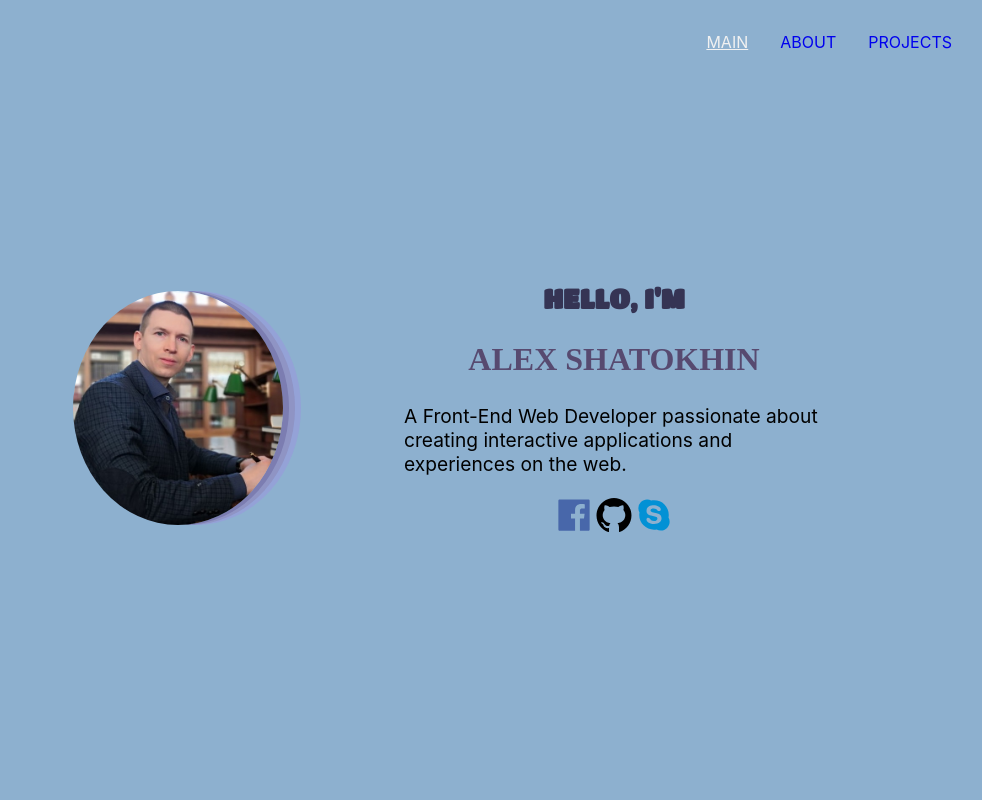
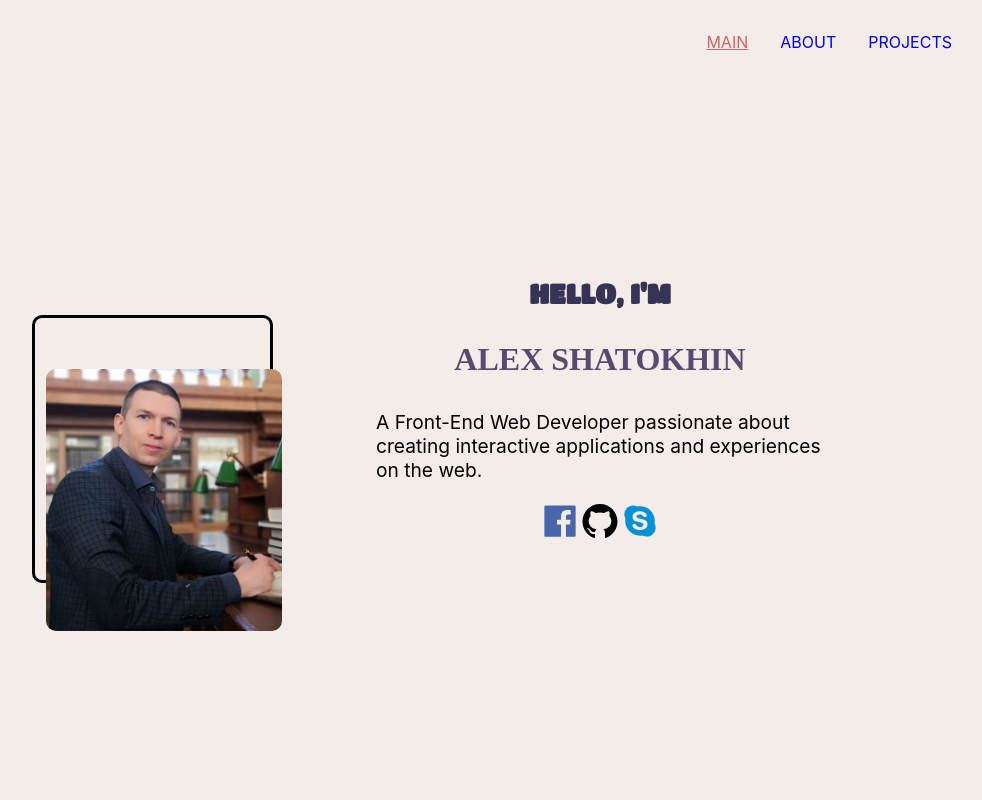
Before and after one commit to sanych85/myPortfolio, a React (Create React App) app: page / in a window 1280 px wide. Shown: the top 800 px of the page, without its empty margins (264-1246 px from the left). Built offline with nearby package versions, Linux system fonts and the light colour scheme; a web font is replaced by a local one.

Commit message:
fixed bugs and add animation on first page

```diff
--- a/src/App.tsx
+++ b/src/App.tsx
@@ -9,6 +9,7 @@ import styled from 'styled-components';
 import { Provider } from 'react-redux';
 import { store } from './redux/store';
 import { SingleProjectPage } from './Pages';
+import Footer from './Components/Footer';
 
 const App = () => {
   return (
@@ -30,6 +31,7 @@ const App = () => {
             {/* <Route path="/" component = {Main} exact></Route>
               <Route path="/about" component = {About}></Route> */}
           </Switch>
+          <Footer/>
         </Router>
       </MainWrapper>
     </Provider>
@@ -45,5 +47,5 @@ const MainWrapper = styled.div`
   /* justify-content: center; */
   align-items: center;
   min-height: 100vh;
-  background-color: #8db0cf;
+  background-color: #f4ece9;
 `;
--- a/src/Components/Footer.tsx
+++ b/src/Components/Footer.tsx
@@ -20,7 +20,7 @@ const StyledFooter = styled.footer`
   display: flex;
   justify-content: center;
   width: 100%;
-  background-color: teal;
+  background-color: #f4fffff2;
   height: 100px;
 `;
 
--- a/src/Components/Heading.tsx
+++ b/src/Components/Heading.tsx
@@ -54,7 +54,7 @@ const base = css`
 
 const H1 = styled.h1<StyledHeading>`
   ${base}
-  color: ${({ color }) => color || 'violet'};
+  color: ${({ color }) => color || '#754040'};
   font-family: ${({fontFamily})=>fontFamily || ""};
   font-size: 2rem;
 `;
--- a/src/Components/Intro.tsx
+++ b/src/Components/Intro.tsx
@@ -1,15 +1,17 @@
-import styled from 'styled-components';
+import styled, {keyframes}  from 'styled-components';
 import { MainSectionWrapper } from './commonComponents/MainWrapper';
 import myPhoto from '../img/myPhoto2.jpg';
 import { Heading, SocialLinks } from '.';
 
-
 const Intro = () => {
   return (
     <Wrapper as="section" className="section">
-      <ImgWrapper className="myImg">
-        <Img src={myPhoto} alt="" />
-      </ImgWrapper>
+      <LeftSection>
+        <ImgWrapper className="myImg">
+          <Img src={myPhoto} alt="Aleksandr Shatokhin" />
+        </ImgWrapper>
+      </LeftSection>
+
       <About>
         <Heading type="h2" color="#353454" fontFamily="Titan One">
           Hello, I'm
@@ -21,21 +23,63 @@ const Intro = () => {
           A Front-End Web Developer passionate about creating interactive
           applications and experiences on the web.
         </p>
-        <SocialLinks/>
+        <SocialLinks />
       </About>
     </Wrapper>
   );
 };
 
+const titleAnimation = keyframes`
+
+0% {
+  transform: translateX(-50px);
+  opacity:0;
+
+
+}
+
+100% {
+  transform: translateX(0px);
+  opacity:1;
+}
+`;
+
+const aboutAnimation = keyframes `
+0% {
+  transform: translateY(50px);
+  opacity:0;
+
+
+}
+
+100% {
+  transform: translateY(0px);
+  opacity:1;
+}
+`
+
+
 export default Intro;
 
 const Wrapper = styled(MainSectionWrapper)`
+margin-bottom: 69px;
 `;
 
-const About = styled.div`
+const LeftSection = styled.section`
+  width: 50%;
+`;
+
+const About = styled.section`
   height: 100%;
   width: 50%;
   margin-bottom: 200px;
+  position: relative;
+  /* opacity: 0; */
+  animation-name: ${aboutAnimation};
+  animation-duration: 1s;
+  animation-delay: 0.6s;
+  animation-fill-mode: backwards;
+
   .about-information {
     font-size: 1.2rem;
   }
@@ -44,15 +88,36 @@ const About = styled.div`
 const ImgWrapper = styled.figure`
   display: flex;
   justify-content: center;
-  width: 50%;
+
   margin-right: 1rem;
-  margin-bottom: 200px;
+  /* margin-bottom: 200px; */
+  position: relative;
+  animation-name: ${titleAnimation};
+  animation-duration: 1s;
+  animation-fill-mode: forwards;
+  &:before {
+    content: '';
+    display: block;
+    position: absolute;
+    left: 4rem;
+    bottom: 3rem;
+    width: 60%;
+    height: 100%;
+    border-radius: 10px;
+    z-index:2;
+
+
+    border: 3px solid black;
+  }
 `;
 
 const Img = styled.img`
-  width: 50%;
-  height: 50%;
-  border-radius: 50%;
-  -webkit-box-shadow: 6px 0 #34286936, 12px 0 #8070964b, 18px 0 #a876f33b;
-  box-shadow: 6px 0 #34286936, 12px 0 #8070964b, 18px 0 #a876f33b;
+  width: 60%;
+   border-radius: 10px;
+
+  /* border-radius: 50%; */
+  /* -webkit-box-shadow: 6px 0 #34286936, 12px 0 #8070964b, 18px 0 #a876f33b;
+  box-shadow: 6px 0 #34286936, 12px 0 #8070964b, 18px 0 #a876f33b; */
+  position: relative;
+  z-index: 3
 `;
--- a/src/Components/Navbar.tsx
+++ b/src/Components/Navbar.tsx
@@ -1,6 +1,7 @@
 import { navigationLinks } from '../data/links';
-import styled from 'styled-components';
+import styled, {keyframes} from 'styled-components';
 import { NavLink } from 'react-router-dom';
+
 const Navbar = () => {
   return (
     <StyledNavbar>
@@ -21,7 +22,26 @@ const Navbar = () => {
 
 export default Navbar;
 
-const StyledNavbar = styled.nav``;
+const navbarAnimation = keyframes `
+0% {
+  transform: translateX(200px);
+  opacity:0;
+}
+
+100% {
+  transform: translateX(0px);
+  opacity:1;
+}
+`
+
+
+
+const StyledNavbar = styled.nav`
+  animation-name: ${navbarAnimation};
+  animation-duration: 1s;
+  animation-delay: 0.9s;
+  animation-fill-mode: backwards;
+`;
 
 const StyledUl = styled.ul`
   display: flex;
@@ -34,7 +54,7 @@ const StyledLi = styled.li`
   text-transform: uppercase;
   margin: 1rem;
   .active {
-    color: #f1f1f1;
+    color: #d16464;
     text-decoration: underline;
   }
 `;
--- a/src/Components/ProjectsInfo.tsx
+++ b/src/Components/ProjectsInfo.tsx
@@ -30,7 +30,7 @@ export default ProjectsInfo;
 const Wrapper = styled(MainSectionWrapper)`
 flex-direction: column;
 width: 100%;
-background-color: #6bada7;
+background-color: f4ece9;
 /* width: 90%; */
 `;
 
--- a/src/Components/SingleSocialLink.tsx
+++ b/src/Components/SingleSocialLink.tsx
@@ -5,15 +5,22 @@ interface SingleSocialLinkInterface {
     id:number,
     link: string,
     component: any,
-    color?: string
+    color?: string,
+    colorHover?:string
 }
 
-const SingleSocialLink:React.FC<SingleSocialLinkInterface> = ({name, id, link, component, color})=> {
+interface StyledSingleSocialLinkInterface {
+    color?: string,
+    colorHover?:string
+
+}
+
+const SingleSocialLink:React.FC<SingleSocialLinkInterface> = ({name, id, link, component, color,colorHover})=> {
     console.log("id", id)
     return (
         <>
 
-           <StyledLink color = {color} href = {link} >{component}</StyledLink>
+           <StyledLink color = {color} href = {link} colorHover = {colorHover} >{component}</StyledLink>
         </>
     )
 }
@@ -21,11 +28,14 @@ const SingleSocialLink:React.FC<SingleSocialLinkInterface> = ({name, id, link, c
 export default SingleSocialLink
 
 
-const StyledLink = styled.a `
+const StyledLink = styled.a<StyledSingleSocialLinkInterface> `
 svg {
     width: 40px;
     height: 40px;
     /* color: blue; */
-    color: ${({color})=>color || 'blue'}
+    color: ${({color})=>color || 'blue'};
+    &:hover {
+        color: ${({colorHover})=>colorHover || 'blue' }
+    }
 }
 `
--- a/src/Components/Skills.tsx
+++ b/src/Components/Skills.tsx
@@ -25,7 +25,7 @@ const Wrapper = styled(MainSectionWrapper)`
 display: flex;
 justify-content: center;
 width: 100%;
-background-color: #98ccccb5;
+background-color: #f4fffff2;
 min-height: 0px;
 `
 
--- a/src/Pages/Main.tsx
+++ b/src/Pages/Main.tsx
@@ -1,10 +1,9 @@
-import React from 'react';
+
 import Intro from '../Components/Intro';
 import styled from 'styled-components';
-import { HorizontalWrapper } from '../Components/commonComponents/MainWrapper';
 import { Skills } from '../Components';
 import ProjectsInfo from '../Components/ProjectsInfo';
-import Footer from '../Components/Footer';
+
 
 
 const Main = () => {
@@ -13,7 +12,7 @@ const Main = () => {
       <Intro />
       <Skills />
       <ProjectsInfo/>
-      <Footer/>
+
     </StyledMain>
   );
 };
--- a/src/Pages/SingleProjectPage.tsx
+++ b/src/Pages/SingleProjectPage.tsx
@@ -101,6 +101,7 @@ const Main = styled.main`
   align-items: center;
   justify-content: center;
   flex-direction: column;
+  margin-bottom:3rem;
 `;
 
 const Section = styled.section`
@@ -112,7 +113,8 @@ const Section = styled.section`
   -webkit-box-shadow: 0px 5px 10px 2px rgba(34, 60, 80, 0.2) inset;
 -moz-box-shadow: 0px 5px 10px 2px rgba(34, 60, 80, 0.2) inset;
 box-shadow: 0px 5px 10px 2px rgba(34, 60, 80, 0.2) inset;
-background-color: #f5f5dc47;
+/* background-color: #f5f5dc47; */
+background-color: #ffffff85;
 border-radius: 10px;
 `;
 
--- a/src/data/links.js
+++ b/src/data/links.js
@@ -6,22 +6,24 @@ export const socialLinks = [
     name: 'facebook',
     link: 'https://www.facebook.com/aleks.shatoh',
     component: <AiFillFacebook/>,
-    color: "#4867aa"
+    color: "#4867aa",
+    colorHover: "#344b7d"
   },
   {
     id: 2,
     name: 'github',
     link: 'https://github.com/sanych85',
     component: <AiFillGithub/>,
-    color: "black"
+    color: "black",
+    colorHover: "#5d4545"
   },
   {
     id: 3,
     name: 'Skype',
     link: '',
     component: <AiFillSkype/>,
-    color: '#0291d5'
-    // colorHover: ""
+    color: '#0291d5',
+    colorHover: "#066d9e"
   },
 
 ];
```
